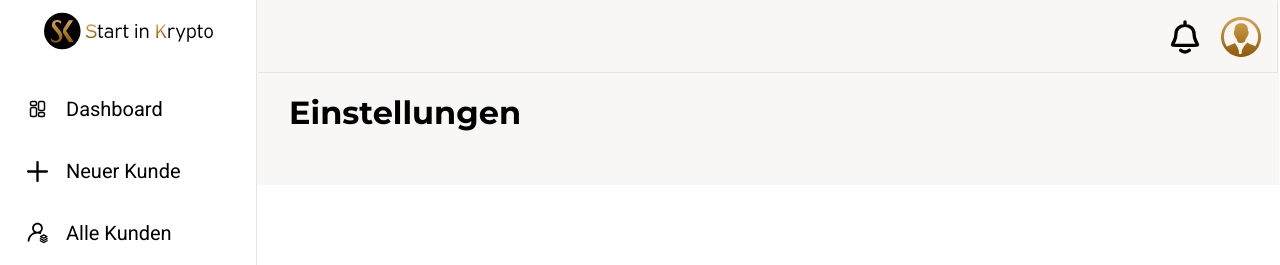
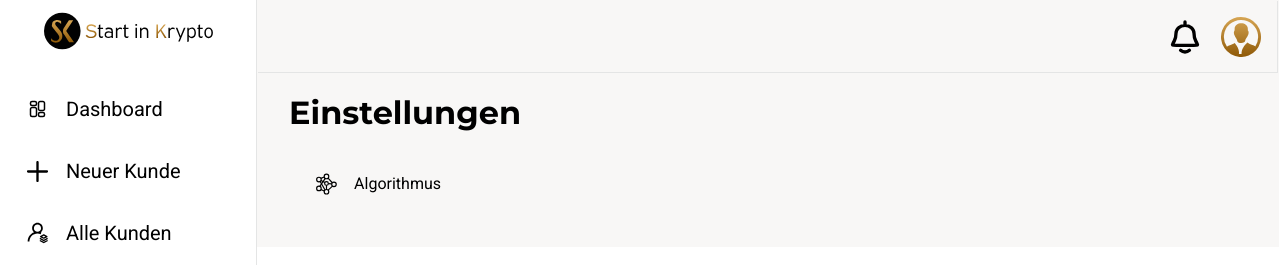
Before and after one commit to dampolo/crmstartinkryptofrontend, an Angular app: page /einstellungen in a window 1280 px wide. Shown: the top 265 px of the page. Built offline with nearby package versions, Linux system fonts and the light colour scheme.

Commit message:
new component algorithmus in settings and settings routing

```diff
--- a/src/app/app.routes.ts
+++ b/src/app/app.routes.ts
@@ -16,5 +16,10 @@ export const routes: Routes = [
   { path: 'neu-kunde', component: Newcustomer, title: 'Neuer Kunde' },
   { path: 'algorithmus', component: Algorithmus, title: 'Algorithmus' },
   { path: 'einstellungen', component: Settings, title: 'Einstellungen' },
+   {
+    path: 'einstellungen',
+    loadChildren: () =>
+      import('./settings/settings-routing').then(m => m.settingsRoutes),
+  },
   { path: '**', redirectTo: 'kunden' },
 ];
--- /dev/null
+++ b/src/app/settings/algorithmus/algorithmus.html
@@ -0,0 +1 @@
+<p>algorithmus works!</p>
--- /dev/null
+++ b/src/app/settings/algorithmus/algorithmus.ts
@@ -0,0 +1,11 @@
+import { Component } from '@angular/core';
+
+@Component({
+  selector: 'app-algorithmus',
+  imports: [],
+  templateUrl: './algorithmus.html',
+  styleUrl: './algorithmus.scss'
+})
+export class Algorithmus {
+
+}
--- /dev/null
+++ b/src/app/settings/settings-routing.ts
@@ -0,0 +1,14 @@
+import { Routes } from '@angular/router';
+import { Settings } from './settings';
+import { Algorithmus } from './algorithmus/algorithmus';
+
+export const settingsRoutes: Routes = [
+  {
+    path: '',
+    component: Settings,
+    children: [
+      { path: '', redirectTo: 'profil', pathMatch: 'full' },
+      { path: 'algorithmus', component: Algorithmus, title: 'Algorithmus - Einstellungen' },
+    ],
+  },
+];
--- a/src/app/settings/settings.html
+++ b/src/app/settings/settings.html
@@ -1 +1,12 @@
 <h1 class="title">Einstellungen</h1>
+
+<ul>
+    <li>
+    <button routerLink="algorithmus" routerLinkActive="active">
+      <img width="25" height="25" src="./assets/algorithm.svg" alt="">
+      Algorithmus
+    </button>
+  </li>
+</ul>
+
+<router-outlet></router-outlet>
--- a/src/app/settings/settings.scss
+++ b/src/app/settings/settings.scss
@@ -0,0 +1,32 @@
+ul {
+    display: flex;
+    flex-direction: row;
+    padding: 1rem;
+    gap: 2rem;
+    height: 100%;
+    li {
+        display: flex;
+        justify-content: center;
+        align-items: center;
+        height: 1.875rem;
+        background: none;
+        button {
+            display: flex;
+            align-items: center;
+            width: 100%;
+            gap: 1rem;
+            padding: 0.5rem;
+            &:hover {
+                transition: var(--first-transition);
+                background: linear-gradient(180deg, #d6a65357, #8f59073f);
+            }
+            img {
+                width: 1.5625rem;
+                height: 1.5625rem;
+            }
+        }
+        button.active {
+            background-color: var(--primary);
+        }
+    }
+}
--- a/src/app/settings/settings.ts
+++ b/src/app/settings/settings.ts
@@ -1,8 +1,10 @@
 import { Component } from '@angular/core';
+import { RouterLink, RouterLinkActive, RouterOutlet } from '@angular/router';
 
 @Component({
+  standalone: true,
   selector: 'app-settings',
-  imports: [],
+  imports: [RouterOutlet, RouterLink, RouterLinkActive],
   templateUrl: './settings.html',
   styleUrl: './settings.scss'
 })
```
Also changed, not shown: src/app/settings/algorithmus/algorithmus.scss (added), 1 other file (tests, documents, lock files or other folders).
